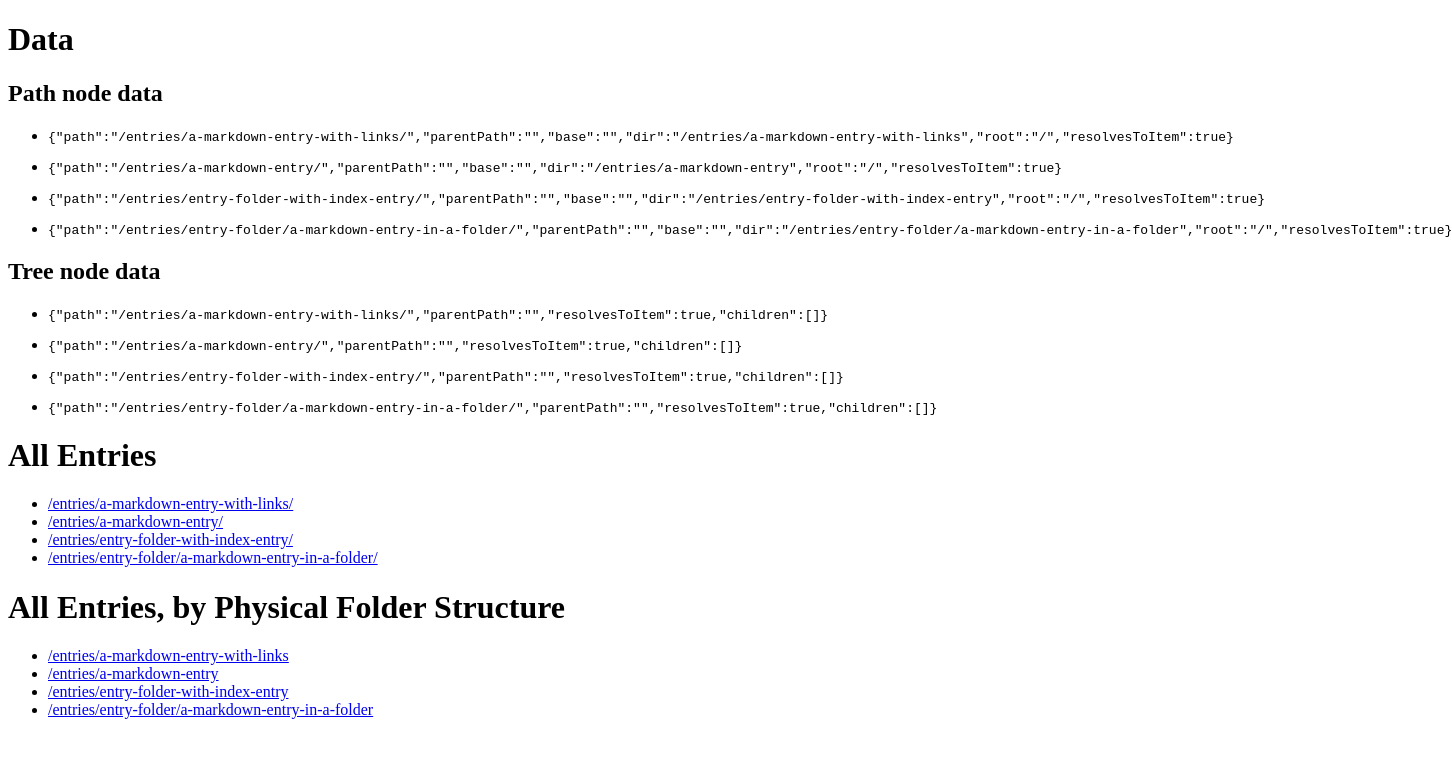
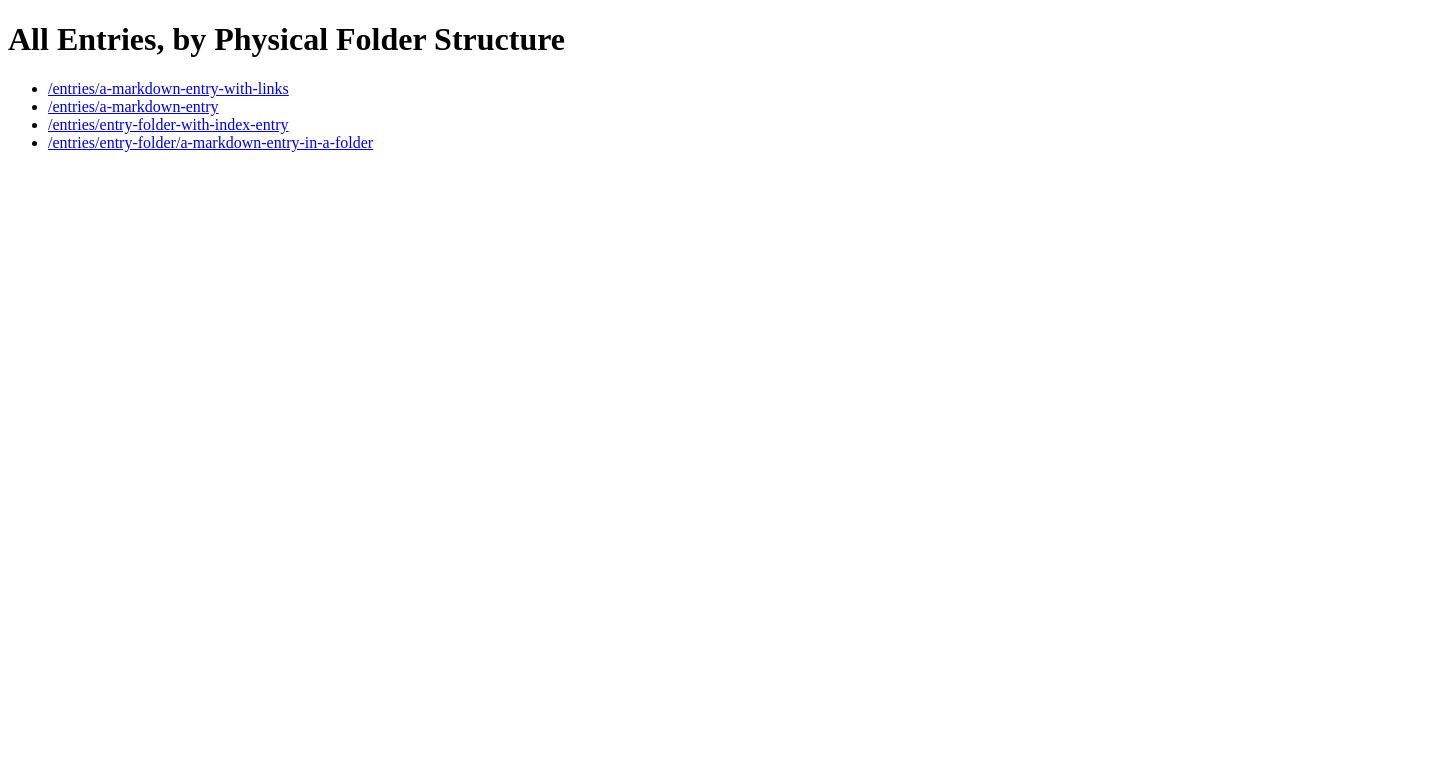
Before and after one commit to mrtns/data-encyclopedia, a Gatsby site: page /entries-by-physical-folder in a window 1280 px wide. Shown: the whole page, 1452 px wide, since content can reach past the window. Built offline with nearby package versions, Linux system fonts and the light colour scheme; Gatsby itself is replaced by a stand-in of ours.

Commit message:
Remove debug sections

```diff
--- a/src/pages/entries-by-physical-folder.js
+++ b/src/pages/entries-by-physical-folder.js
@@ -42,38 +42,10 @@ export default ({ data }) => {
     data.allMarkdownRemark.edges.map(e => e.node.fields.path)
   );
 
-  const entryPathNodesUi = entryPathNodes.map(n => (
-    <li>
-      <pre>{JSON.stringify(n)}</pre>
-    </li>
-  ));
-
   const entryPathsTree = Treeify.getTreeFromPathNodes(entryPathNodes);
 
-  const entryPathsTreeUi = entryPathsTree.map(e => (
-    <li>
-      <pre>{JSON.stringify(e)}</pre>
-    </li>
-  ));
-
-  const entries = data.allMarkdownRemark.edges.map(edge => (
-    <li>
-      <Link to={edge.node.fields.path}>{edge.node.fields.path}</Link>
-    </li>
-  ));
   return (
     <div>
-      <div>
-        <h1>Data</h1>
-        <h2>Path node data</h2>
-        <ul>{entryPathNodesUi}</ul>
-        <h2>Tree node data</h2>
-        <ul>{entryPathsTreeUi}</ul>
-      </div>
-      <div>
-        <h1>All Entries</h1>
-      </div>
-      <ul>{entries}</ul>
       <div>
         <h1>All Entries, by Physical Folder Structure</h1>
         <EntryTree nodes={entryPathsTree} />
```
